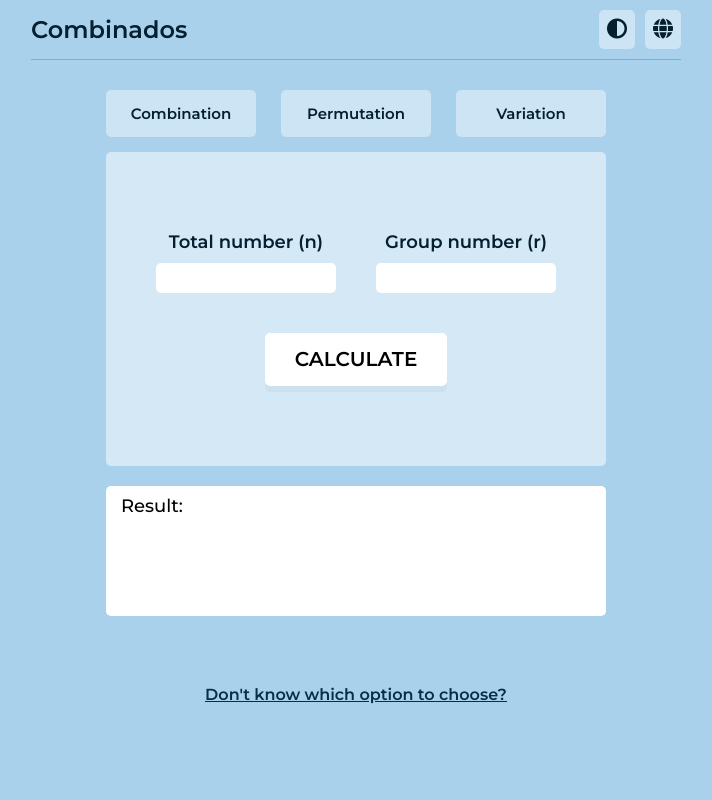
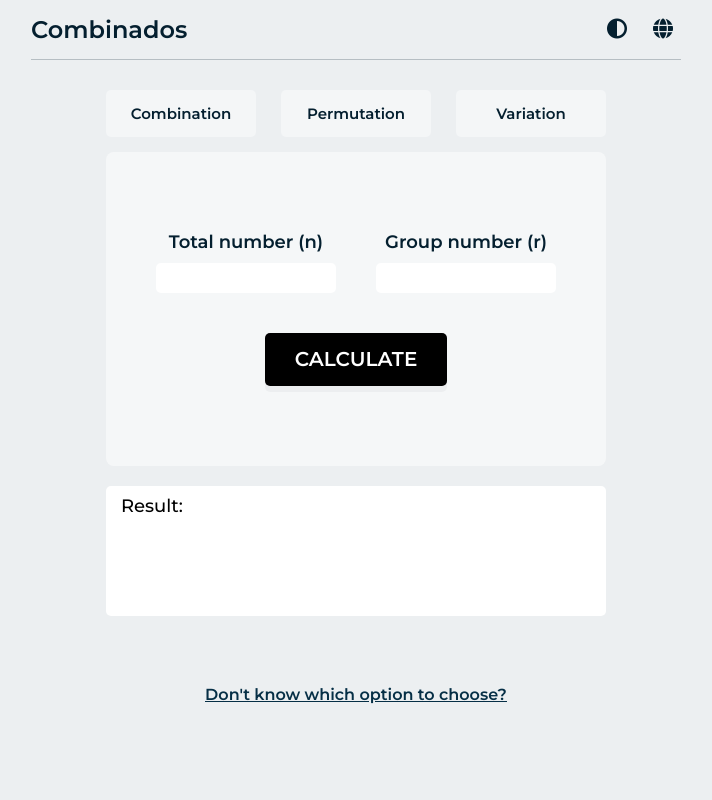
Before and after one commit to LobitoARG/Combinations, a React (Create React App) app in the folder combinations-react/: page /variation in a window 1280 px wide. Shown: the top 800 px of the page, without its empty margins (284-996 px from the left). Built offline with nearby package versions, Linux system fonts and the light colour scheme.

Commit message:
base dark light mode

```diff
--- a/combinations-react/package.json
+++ b/combinations-react/package.json
@@ -10,6 +10,8 @@
     "react-dom": "^18.2.0",
     "react-router-dom": "^6.3.0",
     "react-scripts": "5.0.1",
+    "react-switch": "^7.0.0",
+    "use-local-storage": "^2.3.6",
     "web-vitals": "^2.1.4"
   },
   "scripts": {
--- a/combinations-react/src/App.js
+++ b/combinations-react/src/App.js
@@ -1,13 +1,37 @@
-import Main from './components/Main'
+//import Main from './components/Main'
 import './index.css'
 import Questions from './components/Questions'
 import Footer from './components/Footer'
+import { createContext, useState} from 'react'
+import Main from './components/Main'
+
+
+
+export const ThemeContext = createContext(null)
 
 function App() {
+
+  const [theme, setTheme] = useState("light");
+
+  const toggleTheme = () => {
+    setTheme((curr) => (curr === "light" ? "dark" : "light"));
+  };
+
   return (
+    <ThemeContext.Provider value={{ theme, toggleTheme }}>
   <>
-    <div className='main-app'>
+    <div className='main-app' id={theme}>
+
+    <div className = 'main-div'>
+      <div className='nav-div'>
+        <h1 className='logo'>Combinados</h1>
+        <div className='settings'>
+        <button><i onClick={toggleTheme} class="fa-solid fa-circle-half-stroke"></i></button>
+        <button><i class="fa-solid fa-globe"></i></button>
+        </div>
+      </div>
       <Main/>
+      </div>
     </div>
 
     <section className='questions-section'>
@@ -35,6 +59,7 @@ function App() {
       </footer>
 
  </>
+ </ThemeContext.Provider>
   );
 }
 
--- a/combinations-react/src/components/Main.js
+++ b/combinations-react/src/components/Main.js
@@ -1,24 +1,18 @@
 import React from 'react'
 import '../index.css'
+
 import Combination from './Combination'
 import Permutation from './Permutation'
 import Variation from './Variation'
 import Options from './Options'
 import {Routes, Route} from 'react-router-dom'
 
+
 export default function Main() {
+
   return (
-    <div className = 'main-div'>
-      <div className='nav-div'>
-        <h1 className='logo'>Combinados</h1>
-        <div className='settings'>
-          <button><i class="fa-solid fa-circle-half-stroke"></i></button>
-          <button><i class="fa-solid fa-globe"></i></button>
-        </div>
-      </div>
-      <div>
-      </div>
-      <div className='main-calc'>
+    <>
+    <div className='main-calc'>
       <Options/>
         <Routes>
           <Route path='/combination' exact element={<Combination/>}/>
@@ -27,6 +21,6 @@ export default function Main() {
         </Routes>
       </div>
       <a href="#question-title" className='dont-know'><h3 className='dont-know'>Don't know which option to choose?</h3></a>
-    </div>
+    </>
   )
 }
--- a/combinations-react/src/index.css
+++ b/combinations-react/src/index.css
@@ -15,12 +15,57 @@
     padding:0;
 }
 
+/* DARK/LIGHT MODE*/
+
+
+#light{
+    background-color: #eceff1;
+}
+
+#dark{
+    background-color: #121212;
+}
+
+#dark .logo{
+    color: #fff;
+}
+
+#dark .options button{
+    color: #fff;
+}
+
+#dark .numbers h2{
+    color: #fff
+}
+
+#dark .calculate-button button{
+    background-color: #fff;
+    color: #121212;
+}
+
+#dark .dont-know h3{
+    color: #fff;
+}
+
+#dark .calc-box{
+    box-shadow: 0px 0px 12px #808080;
+}
+
+#dark .settings button{
+    color: #eceff1;
+}
+
+/* NAVBAR */
+.settings{
+    display: flex;
+
+}
 
 /* MAIN */
 
 .main-app{
     height: 100vh;
-    background-color: rgb(169, 209, 236);
+    transition: all .4s;
 }
 
 .main-div{
@@ -28,6 +73,7 @@
     max-width: 650px;
     margin: 0 auto;
 }
+
 
 .nav-div{
     display: flex;
@@ -50,7 +96,7 @@
     padding: 8px;
     font-size: 20px;
     color:hsl(202, 84%, 10%);
-    background-color: rgba(255, 255, 255, 0.4);
+    background-color: transparent;
     border: none;
     border-radius: 5px;
 }
@@ -58,6 +104,7 @@
 .settings button:first-child{
     margin-right: 10px;
 }
+
 
 .options{
     padding: 0 0 15px 0;
@@ -112,7 +159,8 @@
 }
 
 .calculate-button button{
-    background-color: white;
+    background-color: black;
+    color: #fff;
     font-size: 20px;
     padding: 15px 30px;
     margin: 40px 0 0 0;
@@ -120,7 +168,8 @@
     border-radius: 5px;
     font-family: 'Montserrat', sans-serif;
     font-weight: 600;
-    box-shadow: hsla(226, 84%, 10%, 0.034) 0px 6px 0px;}
+    box-shadow: hsla(226, 84%, 10%, 0.034) 0px 6px 0px;
+}
 
 .result{
     margin: 0 auto;
@@ -143,7 +192,10 @@
     padding: 80px 40px;
     max-width: 500px;
     margin: 0 auto;
+    box-shadow: 0px 0px 12px transparent;
+    border-radius: 8px;
 }
+
 
 .dont-know{
     font-size: 16px;
@@ -238,9 +290,6 @@
 }
 
 
-
-
-
 /* Responsive Design */
 
 @media (min-width: 450px){
--- a/combinations-react/src/js/buttons.js
+++ /dev/null
@@ -1,6 +0,0 @@
-const buttonComb = document.getElementById('button-comb');
-
-buttonComb.addEventListener('click', () => {
-    alert('holaa!');
-    buttonComb.style.color = "red";
-});
```
Also changed, not shown: combinations-react/src/components/Options.js (+0 -7 lines), 1 other file (tests, documents, lock files or other folders).
